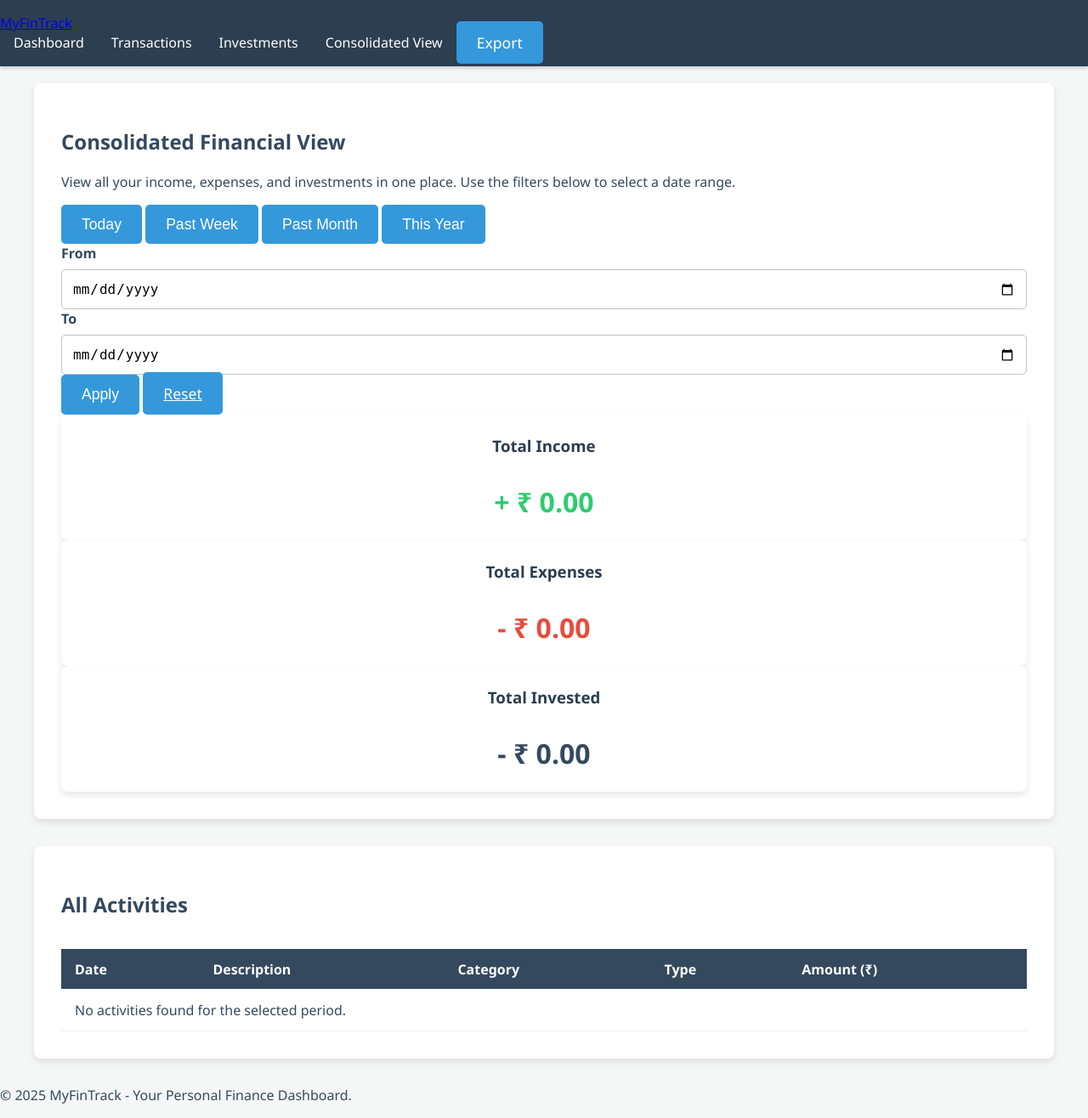
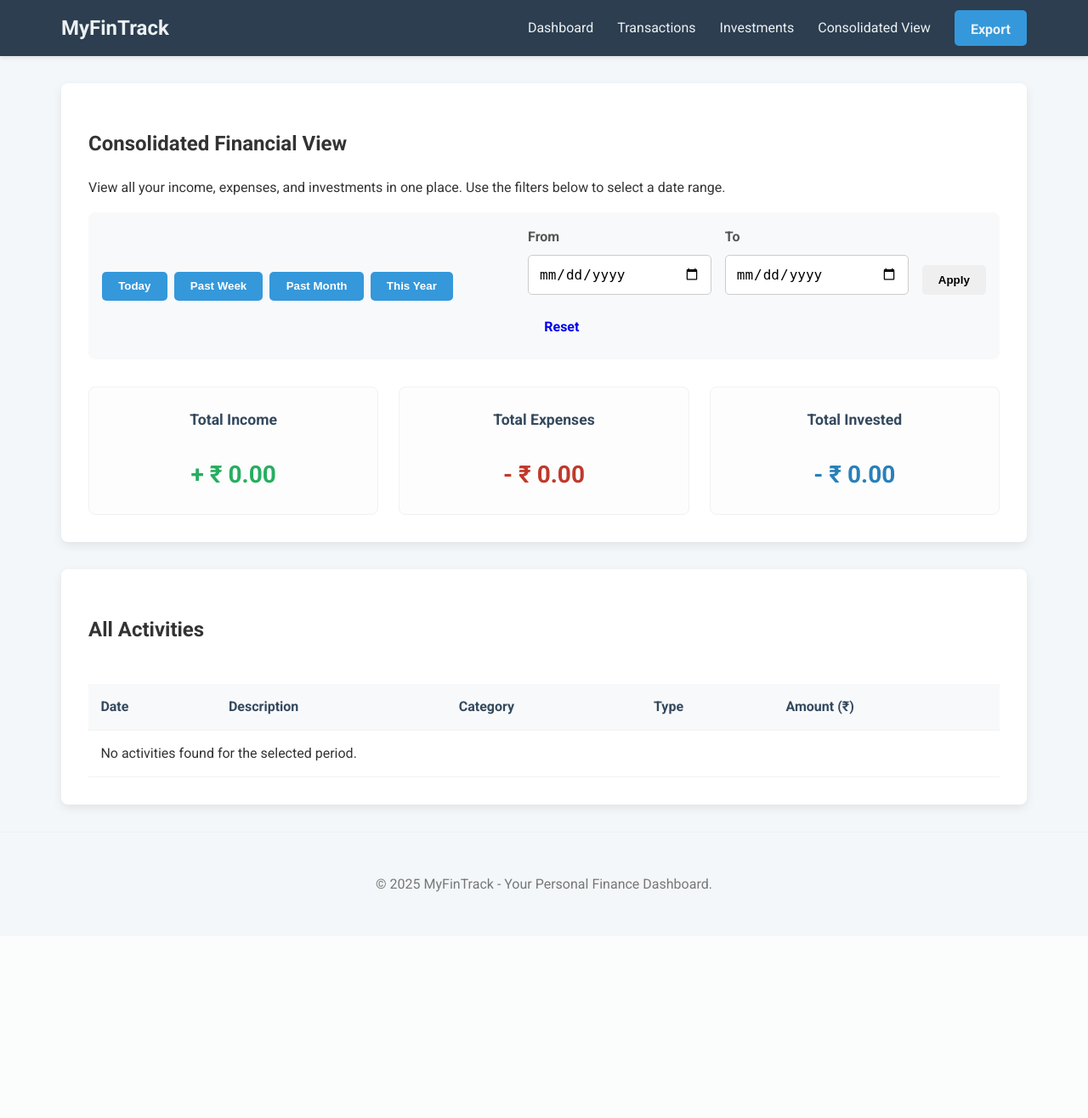
Before and after one commit to ishit1108/personal_finance_tracker, a Flask app: page /consolidated_view in a window 1280 px wide. Shown: the whole page at 85% size. After the commit the page ends 1050 px from the top, so only its background shows below. Run offline with Flask 3, Linux system fonts and the light colour scheme.

Commit message:
fix: UI issue

```diff
--- a/static/css/style.css
+++ b/static/css/style.css
@@ -1,183 +1,227 @@
-/* --- General & Variables --- */
-:root {
-    --primary-color: #3498db;
-    --secondary-color: #2c3e50;
-    --success-color: #2ecc71;
-    --danger-color: #e74c3c;
-    --light-gray: #ecf0f1;
-    --dark-gray: #34495e;
-    --bg-color: #f4f7f6;
-    --font-family: 'Segoe UI', 'Roboto', sans-serif;
-    --card-shadow: 0 4px 8px rgba(0,0,0,0.1);
+/* --- General Body & Typography --- */
+*,
+*::before,
+*::after {
+    box-sizing: border-box;
 }
 
 body {
-    font-family: var(--font-family);
-    background-color: var(--bg-color);
+    font-family: 'Roboto', sans-serif;
     margin: 0;
-    color: var(--dark-gray);
+    background-color: #f4f7f9;
+    color: #333;
+    line-height: 1.6;
 }
 
 .container {
     max-width: 1200px;
-    margin: 20px auto;
-    padding: 0 20px;
+    margin: 2rem auto;
+    padding: 0 2rem;
 }
 
-/* --- Navigation --- */
-nav {
-    background-color: var(--secondary-color);
-    padding: 1rem 0;
+/* --- Header & Navigation --- */
+.main-header {
+    background-color: #2c3e50; /* Dark blue-grey */
+    padding: 0.75rem 0;
+    box-shadow: 0 2px 5px rgba(0,0,0,0.1);
+    color: #ecf0f1;
+}
+
+.main-nav {
+    display: flex;
+    justify-content: space-between; /* Pushes logo and nav links to opposite ends */
+    align-items: center; /* Vertically aligns items in the middle */
+    max-width: 1200px;
+    margin: 0 auto;
+    padding: 0 2rem;
+}
+
+.main-nav .logo {
+    font-size: 1.5rem;
+    font-weight: 700;
+    color: #ecf0f1;
+    text-decoration: none;
+}
+
+.main-nav ul {
+    display: flex;
+    align-items: center; /* Vertically aligns list items */
+    list-style: none;
+    margin: 0;
+    padding: 0;
+    gap: 1.75rem; /* Adds space between nav items */
+}
+
+.main-nav ul li a {
+    color: #ecf0f1;
+    text-decoration: none;
+    font-size: 1rem;
+    padding-bottom: 5px;
+    border-bottom: 2px solid transparent;
+    transition: color 0.3s ease, border-color 0.3s ease;
+}
+
+.main-nav ul li a:not(.btn):hover {
+    color: #3498db; /* Highlight color on hover */
+    border-bottom-color: #3498db;
+}
+
+/* --- Buttons --- */
+.btn {
+    padding: 0.6rem 1.2rem;
+    border-radius: 5px;
+    text-align: center;
+    font-weight: bold;
+    text-decoration: none;
+    display: inline-block;
+    border: none;
+    cursor: pointer;
+    transition: background-color 0.3s ease, transform 0.2s ease;
+}
+
+.btn-secondary {
+    background-color: #3498db;
     color: white;
-    box-shadow: 0 2px 4px rgba(0,0,0,0.2);
 }
-.nav-container {
+
+.btn-secondary:hover {
+    background-color: #2980b9;
+    transform: translateY(-2px);
+}
+
+.main-nav .btn-secondary:hover {
+    color: white; /* Override hover color for nav button */
+    border-bottom-color: transparent;
+}
+
+/* --- Content & Cards --- */
+.content-block {
+    background-color: #ffffff;
+    padding: 2rem;
+    border-radius: 8px;
+    box-shadow: 0 4px 12px rgba(0,0,0,0.08);
+    margin-bottom: 2rem;
+}
+
+.summary-cards {
+    display: grid;
+    grid-template-columns: repeat(auto-fit, minmax(220px, 1fr));
+    gap: 1.5rem;
+    margin-top: 1.5rem;
+}
+
+.card {
+    background-color: #fdfdfd;
+    padding: 1.5rem;
+    border-radius: 8px;
+    border: 1px solid #eef2f5;
+    text-align: center;
+}
+
+.card h3 {
+    margin-top: 0;
+    color: #34495e;
+    font-size: 1.1rem;
+}
+
+.card p {
+    font-size: 1.75rem;
+    font-weight: 700;
+    margin-bottom: 0;
+}
+
+/* --- Forms & Filters (FIX APPLIED HERE) --- */
+.data-form, .custom-date-filter {
+    display: flex;
+    flex-wrap: wrap;
+    gap: 1rem;
+    align-items: flex-end;
+}
+
+.form-group {
+    flex: 1 1 180px; /* Adjusted flex-basis for better wrapping */
+    min-width: 150px; /* Prevents fields from becoming too small */
+}
+
+.form-group label {
+    display: block;
+    margin-bottom: 0.5rem;
+    font-weight: bold;
+    color: #555;
+}
+
+.form-group input, .form-group select {
+    width: 100%;
+    padding: 0.75rem;
+    border: 1px solid #ccc;
+    border-radius: 5px;
+    font-size: 1rem;
+}
+
+.data-form .btn {
+    flex-shrink: 0; /* Prevents the button from shrinking */
+}
+
+.filters {
+    background-color: #f8f9fa;
+    padding: 1rem;
+    border-radius: 8px;
+    margin-bottom: 2rem;
     display: flex;
     justify-content: space-between;
     align-items: center;
-    max-width: 1200px;
-    margin: auto;
-    padding: 0 20px;
+    flex-wrap: wrap;
+    gap: 1rem;
 }
-.nav-brand {
-    font-size: 1.5rem;
-    font-weight: bold;
-    color: white;
-    text-decoration: none;
-}
-nav ul {
-    list-style: none;
-    margin: 0;
-    padding: 0;
+.filter-buttons {
     display: flex;
-    align-items: center;
-}
-nav ul li a {
-    color: white;
-    text-decoration: none;
-    padding: 0.5rem 1rem;
-    transition: background-color 0.3s;
-    border-radius: 5px;
-}
-nav ul li a:hover, nav ul li a.active {
-    background-color: var(--primary-color);
-}
-.btn-export {
-    background-color: var(--success-color);
-    margin-left: 1rem;
-}
-.btn-export:hover {
-    background-color: #27ae60;
-}
-
-
-/* --- Cards & General Layout --- */
-.kpi-cards {
-    display: grid;
-    grid-template-columns: repeat(auto-fit, minmax(250px, 1fr));
-    gap: 20px;
-    margin-bottom: 2rem;
-}
-.card {
-    background: white;
-    padding: 1.5rem;
-    border-radius: 8px;
-    box-shadow: var(--card-shadow);
-    text-align: center;
-}
-.card h3 {
-    margin-top: 0;
-    color: var(--secondary-color);
-}
-.card p {
-    font-size: 2rem;
-    font-weight: 600;
-    margin-bottom: 0;
-}
-.content-block {
-    background: white;
-    padding: 2rem;
-    border-radius: 8px;
-    box-shadow: var(--card-shadow);
-    margin-bottom: 2rem;
-}
-
-/* --- Forms --- */
-.data-form {
-    display: grid;
-    grid-template-columns: repeat(auto-fit, minmax(200px, 1fr));
-    gap: 1.5rem;
-}
-.form-group {
-    display: flex;
-    flex-direction: column;
-}
-.form-group label {
-    margin-bottom: 0.5rem;
-    font-weight: bold;
-}
-.form-group input, .form-group select {
-    padding: 0.75rem;
-    border: 1px solid #bdc3c7;
-    border-radius: 5px;
-    font-size: 1rem;
-}
-.btn {
-    grid-column: 1 / -1; /* Make button span all columns */
-    padding: 0.8rem 1.5rem;
-    background-color: var(--primary-color);
-    color: white;
-    border: none;
-    border-radius: 5px;
-    cursor: pointer;
-    font-size: 1.1rem;
-    transition: background-color 0.3s;
-}
-.btn:hover {
-    background-color: #2980b9;
+    gap: 0.5rem;
 }
 
 /* --- Tables --- */
 .table-container {
     overflow-x: auto;
 }
+
 table {
     width: 100%;
     border-collapse: collapse;
-    margin-top: 1rem;
-}
-table th, table td {
-    padding: 0.8rem 1rem;
-    text-align: left;
-    border-bottom: 1px solid var(--light-gray);
-}
-table th {
-    background-color: var(--dark-gray);
-    color: white;
-}
-table tr:nth-child(even) {
-    background-color: #f9f9f9;
-}
-.income-text { color: var(--success-color); font-weight: bold; }
-.expense-text { color: var(--danger-color); font-weight: bold; }
-
-/* --- Charts --- */
-.charts-section {
-    background: white;
-    padding: 2rem;
-    border-radius: 8px;
-    box-shadow: var(--card-shadow);
-}
-.chart-container {
-    max-width: 500px;
-    margin: auto;
+    margin-top: 1.5rem;
 }
 
-/* --- Alerts --- */
-.alert {
+table th, table td {
+    padding: 0.9rem;
+    text-align: left;
+    border-bottom: 1px solid #eef2f5;
+}
+
+table th {
+    background-color: #f8f9fa;
+    font-weight: bold;
+    color: #34495e;
+}
+
+/* --- Utility Classes --- */
+.income-text { color: #27ae60; }
+.expense-text { color: #c0392b; }
+.investment-text { color: #2980b9; }
+
+/* --- Flash Messages --- */
+.flash-messages { margin-bottom: 1.5rem; }
+.flash {
     padding: 1rem;
-    margin-bottom: 1rem;
     border-radius: 5px;
-    color: white;
+    color: #fff;
+    margin-bottom: 0.5rem;
 }
-.alert-success { background-color: var(--success-color); }
+.flash.success { background-color: #27ae60; }
+.flash.danger { background-color: #c0392b; }
+
+/* --- Footer --- */
+.main-footer {
+    text-align: center;
+    padding: 2rem 0;
+    margin-top: 2rem;
+    color: #777;
+    border-top: 1px solid #eef2f5;
+}
```
